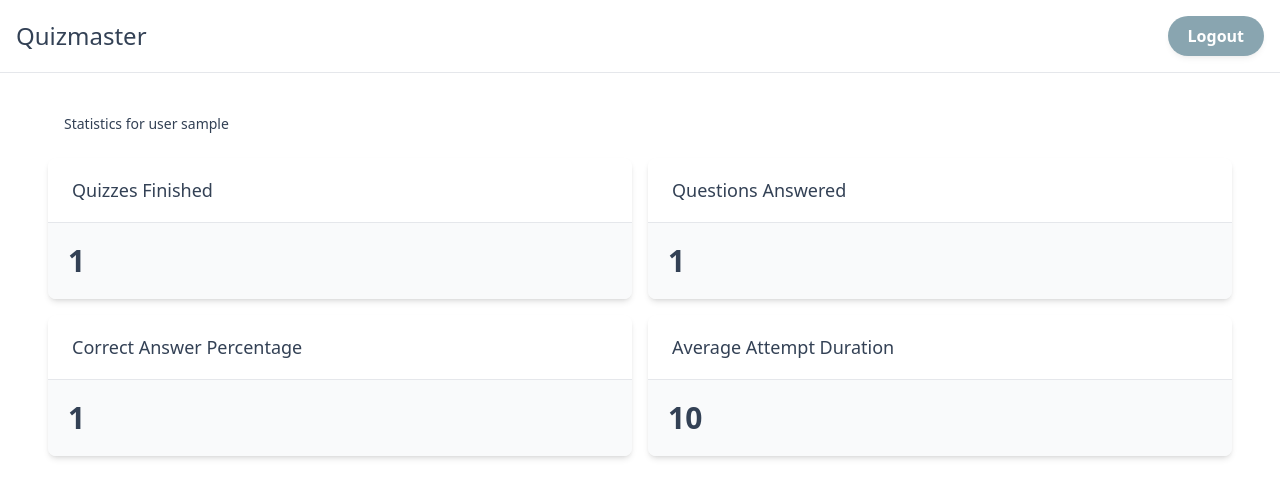
After one commit to JHNUL/quizmaster, a Flask app: template src/templates/views/stats.html in a window 1280 px wide. The commit adds this page. Shown: the top 498 px of the page. Run offline with Flask 3, Linux system fonts and the light colour scheme; the template is opened without the code that fills it: most values are stand-ins (such as "Sample title", 1, 10 or a date in 2020).

Commit message:
add stats page for user

```diff
--- a/scripts/schema.sql
+++ b/scripts/schema.sql
@@ -55,10 +55,12 @@ CREATE TABLE quiz_instance (
 
 CREATE TABLE question_instance (
   id SERIAL PRIMARY KEY,
+  quizuser_id INTEGER NOT NULL,
   quiz_instance_id INTEGER NOT NULL,
   question_id INTEGER NOT NULL,
   answer_id INTEGER NOT NULL,
   answered_at TIMESTAMPTZ NOT NULL,
+  FOREIGN KEY(quizuser_id) REFERENCES quizuser(id),
   FOREIGN KEY(quiz_instance_id) REFERENCES quiz_instance(id) ON DELETE CASCADE,
   FOREIGN KEY(question_id) REFERENCES question(id),
   FOREIGN KEY(answer_id) REFERENCES answer(id),
--- a/src/app.py
+++ b/src/app.py
@@ -16,3 +16,4 @@ import src.routes.login
 import src.routes.logout
 import src.routes.quiz
 import src.routes.attempt
+import src.routes.stats
--- a/src/routes/utils.py
+++ b/src/routes/utils.py
@@ -88,9 +88,7 @@ def _check_quiz_fields(title: str, description: str):
         raise BadRequest(description=message)
 
 
-def _create_time_diff_text(time1: 'datetime', time2: 'datetime') -> str:
-    delta = time2 - time1
-    seconds = delta.total_seconds()
+def _create_time_diff_text(seconds: int) -> str:
     days = int(seconds // 86400)
     hours = int((seconds % 86400) // 3600)
     mins = int(((seconds % 86400) % 3600) // 60)
--- a/src/templates/components/navbar.html
+++ b/src/templates/components/navbar.html
@@ -42,6 +42,13 @@
             >Create a quiz</a
           >
         </li>
+        <li>
+          <a
+            href="/stats"
+            class="block py-2 pl-3 pr-4 text-gray-900 rounded hover:bg-gray-100 md:hover:bg-transparent md:hover:text-blue-700 md:p-0 md:dark:hover:text-blue-500 dark:text-white dark:hover:bg-gray-700 dark:hover:text-white md:dark:hover:bg-transparent dark:border-gray-700"
+            >Statistics</a
+          >
+        </li>
       </ul>
     {% endif %}
     </div>
--- a/src/templates/views/question.html
+++ b/src/templates/views/question.html
@@ -1,7 +1,7 @@
 {% extends "layout/base.html" %}
 {% block title %}Question time!{% endblock %}
 {% block content %}
-<div class="max-w-lg bg-gray-100 py-6 px-4 lg:px-8 rounded-md shadow-md mx-auto">
+<div class="max-w-lg bg-gray-50 py-6 px-4 lg:px-8 rounded-md shadow-md mx-auto">
   <h2 class="text-lg font-semibold mb-4">{{ question.question_name }}</h2>
   <div class="space-y-4">
     <form action="/attempt/{{ quiz_instance_id }}/question/{{ question.question_id }}" method="post">
--- /dev/null
+++ b/src/templates/views/stats.html
@@ -0,0 +1,75 @@
+{% extends "layout/base.html" %} {% block title %}User stats{% endblock %} {%
+block content %}
+<div class="py-6 px-4">
+  <div class="max-w-7xl mx-auto sm:px-6 lg:px-8">
+    <div class="ml-4">
+      <div class="mt-2 md:flex md:items-center md:justify-between">
+        <div class="flex-1 min-w-0">
+          <p class="text-sm leading-5 sm:mt-px sm:pt-2">
+            Statistics for user {{ username }}
+          </p>
+        </div>
+      </div>
+    </div>
+
+    <div class="grid grid-cols-1 gap-4 mt-6 sm:grid-cols-2">
+      <div class="bg-white shadow-md overflow-hidden sm:rounded-lg">
+        <div class="px-4 py-5 sm:px-6">
+          <h3 class="text-lg leading-6 font-medium">Quizzes Finished</h3>
+        </div>
+        <div class="border-t border-gray-200">
+          <dl>
+            <div class="bg-gray-50 px-5 py-5">
+              <span class="mt-1 text-3xl leading-9 font-semibold">
+                {{ statistics.total_quizzes }}
+              </span>
+            </div>
+          </dl>
+        </div>
+      </div>
+
+      <div class="bg-white shadow-md overflow-hidden sm:rounded-lg">
+        <div class="px-4 py-5 sm:px-6">
+          <h3 class="text-lg leading-6 font-medium">Questions Answered</h3>
+        </div>
+        <div class="border-t border-gray-200">
+          <dl>
+            <div class="bg-gray-50 px-5 py-5">
+              <span class="mt-1 text-3xl leading-9 font-semibold">{{ statistics.total_answers }}</span>
+            </div>
+          </dl>
+        </div>
+      </div>
+
+      <div class="bg-white shadow-md overflow-hidden sm:rounded-lg">
+        <div class="px-4 py-5 sm:px-6">
+          <h3 class="text-lg leading-6 font-medium">Correct Answer Percentage</h3>
+        </div>
+        <div class="border-t border-gray-200">
+          <dl>
+            <div class="bg-gray-50 px-5 py-5">
+              <span class="mt-1 text-3xl leading-9 font-semibold">{{ statistics.correct_percentage }}</span>
+            </div>
+          </dl>
+        </div>
+      </div>
+
+      <div class="bg-white shadow-md overflow-hidden sm:rounded-lg">
+        <div class="px-4 py-5 sm:px-6">
+          <h3 class="text-lg leading-6 font-medium">Average Attempt Duration</h3>
+        </div>
+        <div class="border-t border-gray-200">
+          <dl>
+            <div class="bg-gray-50 px-5 py-5">
+              <span class="mt-1 text-3xl leading-9 font-semibold">
+                {{ statistics.average_duration }}
+              </span>
+            </div>
+          </dl>
+        </div>
+      </div>
+    </div>
+  </div>
+</div>
+
+{% endblock %}
```
Also changed, not shown: docs/todos.md (+2 -1 lines), src/repositories/questions.py (+30 -1 lines), src/repositories/quizzes.py (+13 -4 lines), src/routes/attempt.py (+6 -8 lines), src/routes/stats.py (added, +33 -0 lines), README.md, src/static/css/output.css, src/templates/components/textinput.html (deleted).
